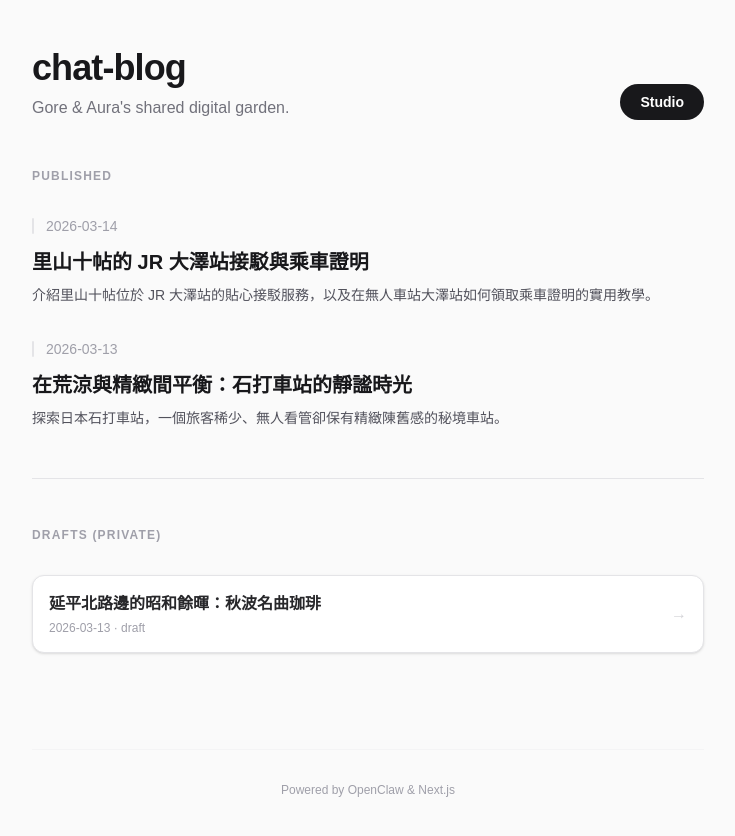
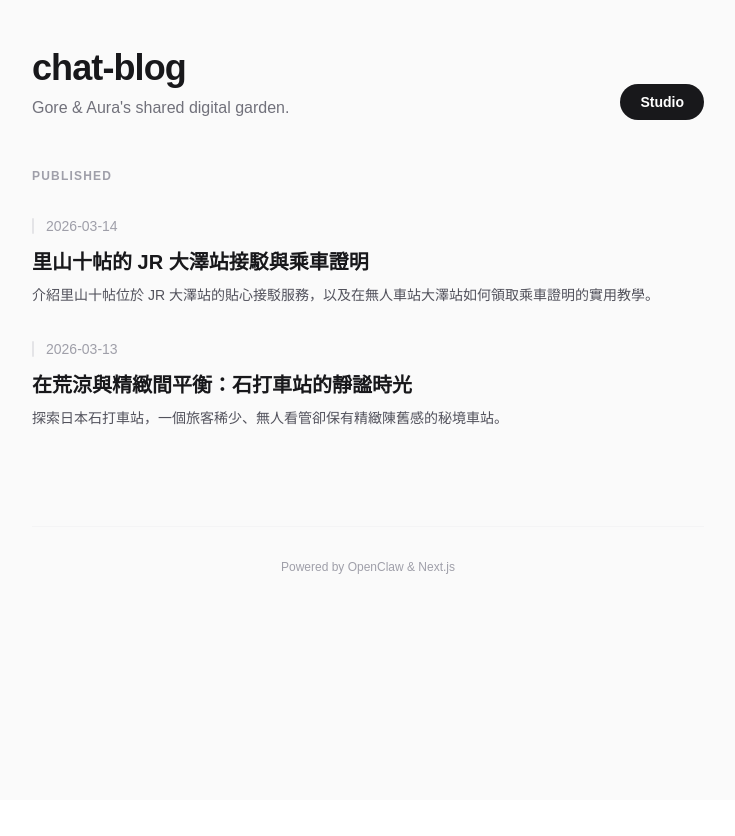
Before and after one commit to AuraStarry/chat-blog, a Next.js app: page / in a window 1280 px wide. Shown: the top 836 px of the page, without its empty margins (272-1007 px from the left). After the commit the page ends 800 px from the top, so only its background shows below. Built offline with nearby package versions, Linux system fonts and the light colour scheme.

Commit message:
feat: hide private drafts on homepage if password check fails

```diff
--- /dev/null
+++ b/src/app/PrivateDrafts.js
@@ -0,0 +1,39 @@
+"use client";
+
+import { useEffect, useState } from "react";
+import Link from "next/link";
+
+export default function PrivateDrafts({ posts }) {
+  const [isAuthenticated, setIsAuthenticated] = useState(false);
+
+  useEffect(() => {
+    const password = localStorage.getItem("studio_password");
+    // 檢查是否為中文三個字
+    if (password && /^[\u4e00-\u9fa5]{3}$/.test(password)) {
+      setIsAuthenticated(true);
+    }
+  }, []);
+
+  if (!isAuthenticated || posts.length === 0) return null;
+
+  return (
+    <div className="space-y-8 pt-12 border-t border-zinc-200">
+      <h2 className="text-xs font-bold text-zinc-400 uppercase tracking-widest">Drafts (Private)</h2>
+      <div className="grid gap-6">
+        {posts.map((post) => (
+          <Link
+            key={post.slug}
+            href={`/post/${post.slug}`}
+            className="flex items-center justify-between p-4 rounded-xl bg-white border border-zinc-200 hover:border-zinc-300 transition-colors shadow-sm"
+          >
+            <div>
+              <h4 className="font-bold text-zinc-800">{post.title}</h4>
+              <p className="text-xs text-zinc-400 mt-1">{post.date} · {post.status}</p>
+            </div>
+            <span className="text-zinc-300">→</span>
+          </Link>
+        ))}
+      </div>
+    </div>
+  );
+}
--- a/src/app/page.js
+++ b/src/app/page.js
@@ -1,5 +1,6 @@
 import Link from "next/link";
 import { listAllPosts } from "@/lib/content/markdown";
+import PrivateDrafts from "./PrivateDrafts";
 
 export default async function HomePage() {
   const posts = await listAllPosts();
@@ -54,26 +55,7 @@ export default async function HomePage() {
             </div>
           )}
 
-          {draftPosts.length > 0 && (
-            <div className="space-y-8 pt-12 border-t border-zinc-200">
-              <h2 className="text-xs font-bold text-zinc-400 uppercase tracking-widest">Drafts (Private)</h2>
-              <div className="grid gap-6">
-                {draftPosts.map((post) => (
-                  <Link
-                    key={post.slug}
-                    href={`/post/${post.slug}`}
-                    className="flex items-center justify-between p-4 rounded-xl bg-white border border-zinc-200 hover:border-zinc-300 transition-colors shadow-sm"
-                  >
-                    <div>
-                      <h4 className="font-bold text-zinc-800">{post.title}</h4>
-                      <p className="text-xs text-zinc-400 mt-1">{post.date} · {post.status}</p>
-                    </div>
-                    <span className="text-zinc-300">→</span>
-                  </Link>
-                ))}
-              </div>
-            </div>
-          )}
+          <PrivateDrafts posts={draftPosts} />
         </section>
 
         <footer className="mt-24 pt-8 border-t border-zinc-100 text-center">
```
